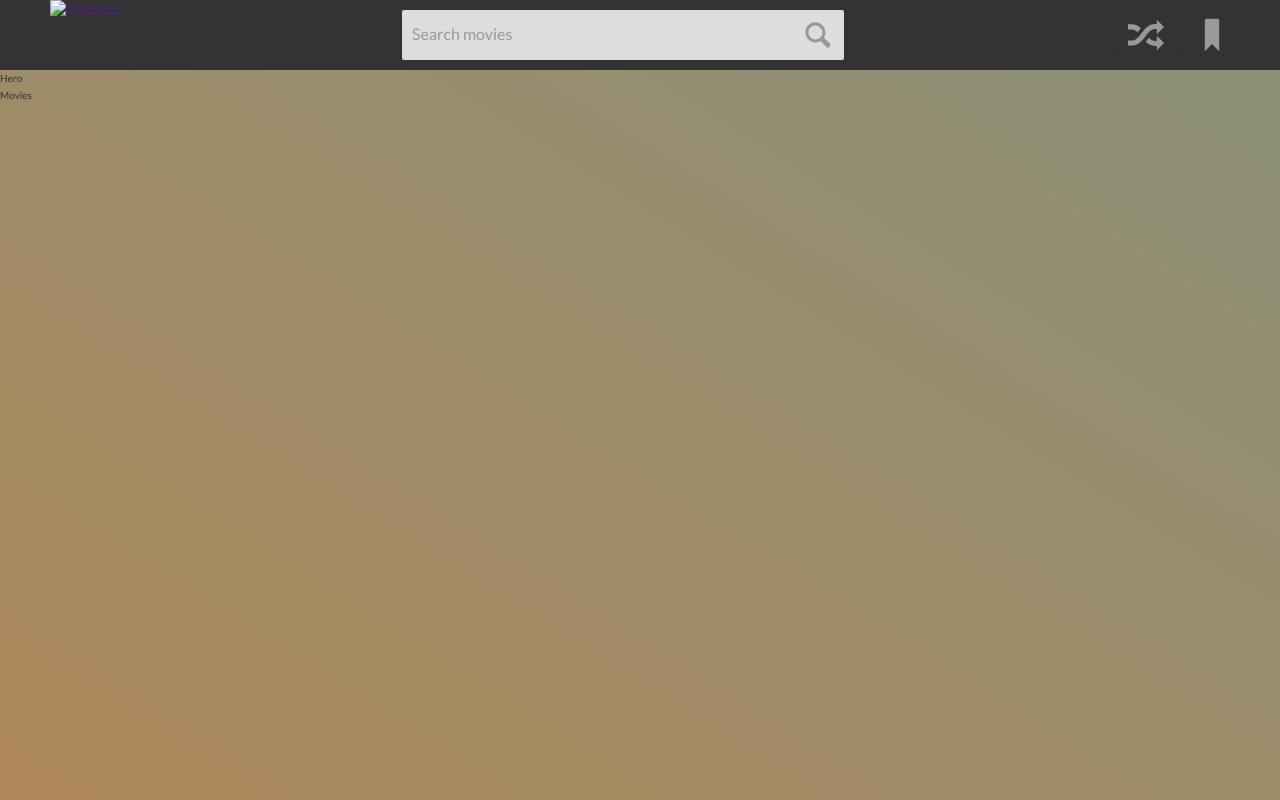
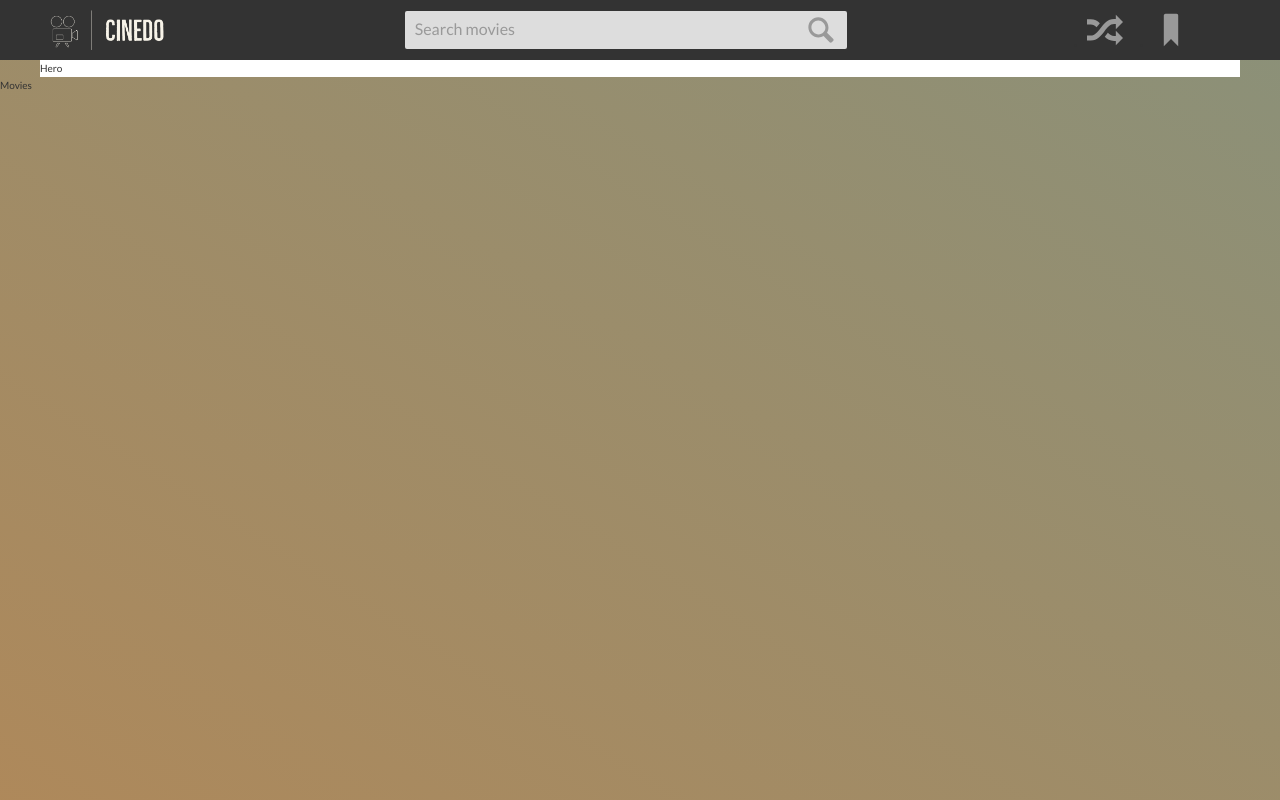
Before and after one commit to hannesivask/cinedo, a website built with Parcel: page index.html in a window 1280 px wide. Built offline with nearby package versions, Linux system fonts and the light colour scheme.

Commit message:
Update: updated header

```diff
--- a/index.html
+++ b/index.html
@@ -23,7 +23,7 @@
 
     <header class="header">
       <a href="" class="logo__link">
-        <img src="#" alt="Cinedo logo" class="logo__img" />
+        <img src="src/img/Cinedo-logos_transparent.png" alt="Cinedo logo" class="logo__img" />
       </a>
 
       <form action="#" class="search">
--- a/src/scss/components/_search.scss
+++ b/src/scss/components/_search.scss
@@ -1,9 +1,7 @@
 .search {
   display: flex;
   align-items: center;
-  // align-self: center;
-  margin: 1rem 0;
-  margin-left: auto;
+  margin: 1rem auto;
 
   background-color: var(--color-gray-light-3);
   border-radius: 0.2rem;
@@ -50,6 +48,16 @@
     outline: none;
   }
 
+  &__icon {
+    width: 3.2rem;
+    height: 3.2rem;
+    margin-right: 1rem;
+
+    fill: var(--color-gray-dark-3);
+
+    transition: all 0.1s;
+  }
+
   &__button:focus-visible &__icon {
     outline: none;
     fill: var(--color-gray-dark-1);
@@ -65,14 +73,4 @@
     fill: var(--color-gray-dark-1);
     transform: translateY(-0.05rem);
   }
-
-  &__icon {
-    width: 3.2rem;
-    height: 3.2rem;
-    margin-right: 1rem;
-
-    fill: var(--color-gray-dark-3);
-
-    transition: all 0.1s;
-  }
 }
--- a/src/scss/layout/_header.scss
+++ b/src/scss/layout/_header.scss
@@ -1,11 +1,16 @@
 .header {
   display: flex;
-  align-items: stretch;
-  // justify-content: space-between;
+  align-items: center;
+  padding: 0 5rem;
   background-color: var(--color-gray-dark-1);
-  height: 7rem;
+  height: 6rem;
 }
 
 .logo__link {
-  margin-left: 5rem;
+  display: flex;
+  height: 4rem;
 }
+
+.logo__img {
+  height: 100%;
+}
--- /dev/null
+++ b/src/scss/layout/_hero.scss
@@ -0,0 +1,5 @@
+.hero {
+  max-width: 120rem;
+  margin: 0 auto;
+  background-color: var(--color-white);
+}
--- a/src/scss/layout/_navigation.scss
+++ b/src/scss/layout/_navigation.scss
@@ -1,9 +1,7 @@
 .user-nav {
-  margin-right: 5rem;
-  height: 100%;
   display: flex;
   align-items: center;
-  margin-left: auto;
+  width: 14.28rem;
 
   &__list {
     display: flex;
--- a/src/scss/main.scss
+++ b/src/scss/main.scss
@@ -10,10 +10,10 @@
 @import "components/button";
 @import "components/search";
 
-@import "layout/grid";
 @import "layout/header";
 @import "layout/footer";
 @import "layout/navigation";
 @import "layout/randomizer";
+@import "layout/hero";
 
 @import "pages/home";
```
Also changed, not shown: src/css/main.css, src/img/Cinedo-logos.jpeg (added), src/img/Cinedo-logos_black.png (added), src/img/Cinedo-logos_transparent.png (added), src/img/Cinedo-logos_white.png (added), src/scss/layout/_grid.scss (deleted), 1 other file. Lines whose indentation alone changed are shown as unchanged.
